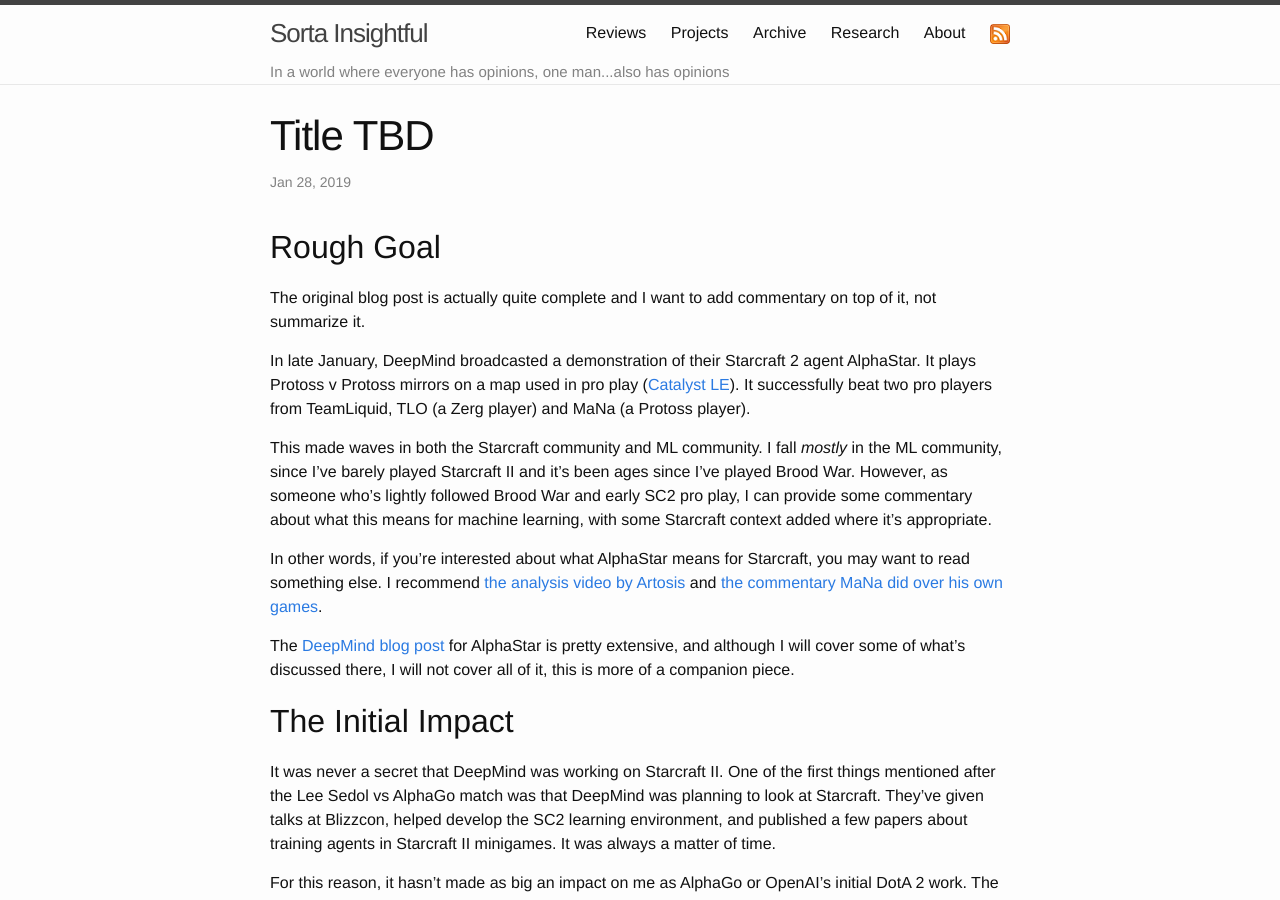
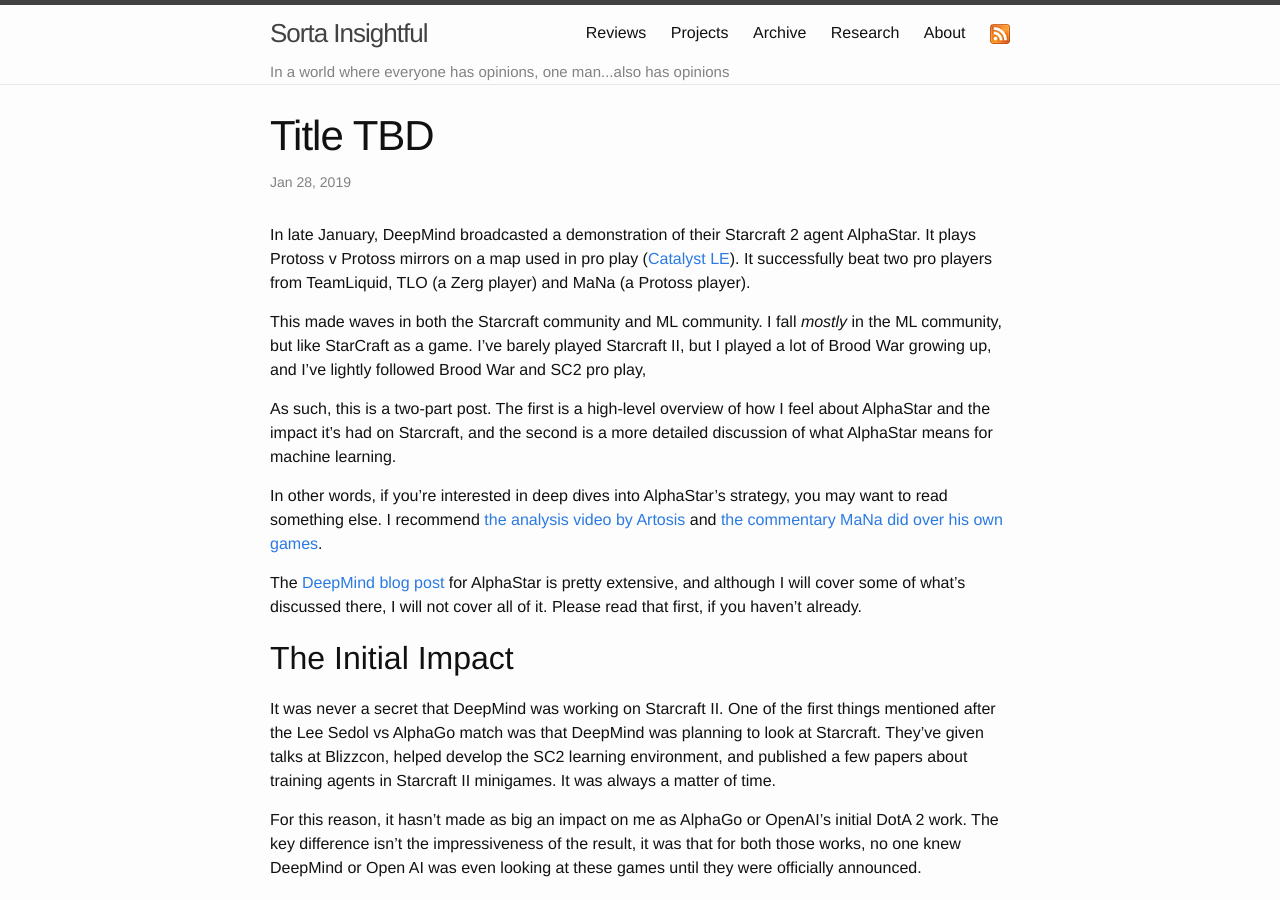
Before and after one commit to alexirpan/alexirpan.github.io, a Jekyll site: the page built from _posts/2019-01-28-alphastar.markdown, in a window 1280 px wide and 900 px high. Built offline with Jekyll 4.4.1, drawn with Linux system fonts in a browser that asks for light colours; nearby versions of some CDN libraries; some of the changed text lies outside the part shown.

Commit message:
Man you would think i would learn my lesson by now

```diff
--- a/_posts/2019-01-28-alphastar.markdown
+++ b/_posts/2019-01-28-alphastar.markdown
@@ -3,12 +3,6 @@
 title:  "Title TBD"
 date:   2019-01-28 01:41:00 -0800
 ---
-
-Rough Goal
------------------------------------------------------------------
-
-The original blog post is actually quite complete and I want to add commentary
-on top of it, not summarize it.
 
 
 In late January, DeepMind broadcasted a demonstration of their Starcraft 2 agent
@@ -17,19 +11,22 @@
 beat two pro players from TeamLiquid, TLO (a Zerg player) and MaNa (a Protoss player).
 
 This made waves in both the Starcraft community and ML community. I fall
-*mostly* in the ML community, since I've barely played Starcraft II and it's
-been ages since I've played Brood War. However, as someone who's lightly
-followed Brood War and early SC2 pro play, I can provide some commentary about
-what this means for machine learning, with some Starcraft context added where
-it's appropriate.
+*mostly* in the ML community, but like StarCraft as a game. I've barely played
+Starcraft II, but I played a lot of Brood War growing up, and I've
+lightly followed Brood War and SC2 pro play,
 
-In other words, if you're interested about what AlphaStar means for Starcraft,
+As such, this is a two-part post. The first is a high-level overview of how I
+feel about AlphaStar and the impact it's had on Starcraft, and the second is a
+more detailed discussion of what AlphaStar means for machine learning.
+
+In other words, if you're interested in deep dives into AlphaStar's strategy,
 you may want to read something else. I recommend [the analysis video by Artosis](https://www.youtube.com/watch?v=_YWmU-E2WFc)
 and [the commentary MaNa did over his own games](https://www.youtube.com/watch?v=zgIFoepzhIo).
 
 The [DeepMind blog post](https://deepmind.com/blog/alphastar-mastering-real-time-strategy-game-starcraft-ii/)
 for AlphaStar is pretty extensive, and although I will cover some of what's
-discussed there, I will not cover all of it, this is more of a companion piece.
+discussed there, I will not cover all of it. Please read that first, if you
+haven't already.
 
 
 The Initial Impact
@@ -188,8 +185,9 @@
 This started back in Brood War, where there were absurd demonstrations of how
 fast Korean pro players were playing the game.
 
+<p class="centered">
 <iframe width="560" height="315" src="https://www.youtube.com/embed/YbpCLqryN-Q" frameborder="0" allow="accelerometer; autoplay; encrypted-media; gyroscope; picture-in-picture" allowfullscreen></iframe>
-{: .centered }
+</p>
 
 **Second**, micro is one of the flashiest and most visible StarCraft skills.
 Open any StarCraft highlight reel and you'll usually find a moment where one
@@ -204,8 +202,9 @@
 This is wrong, and the best argument against it is the one Day[9] gave on the
 eve of the release of StarCraft: Brood War Remastered.
 
+<p class="centered">
 <iframe width="560" height="315" src="https://www.youtube.com/embed/EP9F-AZezCU" frameborder="0" allow="accelerometer; autoplay; encrypted-media; gyroscope; picture-in-picture" allowfullscreen></iframe>
-{: .centered }
+</p>
 
 > There is this illusion that in Brood War, you need to be excellent at your
 > mechanics before you get to be able to do the strategy. There is this idea
@@ -257,7 +256,34 @@
 as well.
 
 
-PART 2 STARTS HERE
+*This is part 2 of my post about AlphaStar, click [here] for part 1. ADD
+BACKLINK.*
+
+
+A Quick Overview of AlphaStar's Training Setup
+-----------------------------------------------------------------
+
+AlphaStar is made of 3 sequence models, likely with some shared weights. Each
+sequence model receives the same observations, the raw game state. There are
+then three sets of outputs: where to click, what to build/train, and an outcome
+predictor.
+
+LINKS?
+
+This model is trained in a two stage process. First, it is trained using
+imitation learning on human games provided by Blizzard. My notes from the match
+say that it takes 3 days to train the imitation learning baselines.
+
+The models are then further trained using IMPALA and population-based training,
+plus some other tricks I'll get to later. This is called
+the AlphaStar League. Each agent in the population is trained with 16
+TPUv3s, which are estimated to be equivalent to about 50 GPUs each. The
+population-based training was run for 14 days. After 14 days, they computed the
+Nash equilibrium of the population, and for the showmatch, selected the top 5
+least exploitable agents, using a different one in every game.
+
+All agents were trained in Protoss vs Protoss mirrors on a fixed map, Catalyst
+LE.
 
 
 On Reinforcement Learning and Imitation Learning
@@ -317,9 +343,6 @@
 
 Notes from the match:
 
-* The top five agents from population based training are picked, where top 5
-defined as least exploitable.
-* Protoss mirror on 1 map
 * although results on another map were not as bad as they expected.
 * when estimating screens/min (from times attention changes?), does about 30
   screens per min (average 2 seconds per screen, seems reasonable)
@@ -329,9 +352,6 @@
 * Agent architecture is 3 LSTMs, one for attention on location to look, one for
   outcome prediction, and a 3rd for deciding what to build / upgrade. Check blog
   post it mentions pointer nets / self-attention
-* Early game acts with about 200 APM
-** Pro players have more but this is because they are practicing keeping their
-fingers moving fast to prep for latr parts of the game
 * 16 TPUs per agent (estimate equivalent to 50 GPUs)
 * Not sure how many agents are in each population, a guess of about 30 leads to
   about 1500 GPUs as equivalent?
```
